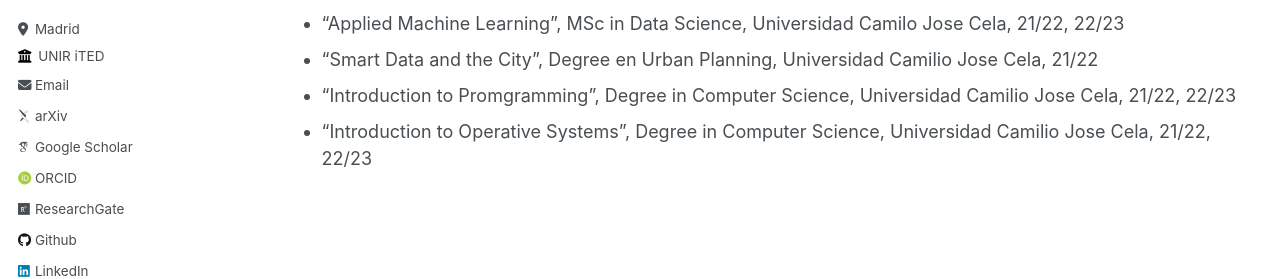
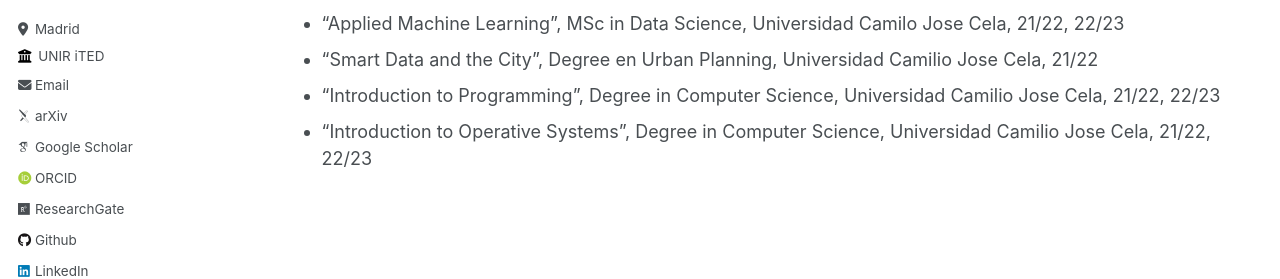
Before and after one commit to ENriqueFRiasM/enriquefriasm.github.io, a Jekyll site: the page built from _pages/teaching.md, in a window 1280 px wide and 944 px high. Shown: the part 347-626 px from the top of the window. Built offline with Jekyll 4.4.1, drawn with Linux system fonts in a browser that asks for light colours; some web fonts are replaced.

Commit message:
Update teaching.md

```diff
--- a/_pages/teaching.md
+++ b/_pages/teaching.md
@@ -14,5 +14,5 @@ author_profile: true
 * "Introduction to Temporal Series Analysis", MSc in Data Science, Universidad Camilio Jose Cela, 21/22, 22/23
 * "Applied Machine Learning", MSc in Data Science, Universidad Camilo Jose Cela, 21/22, 22/23
 * "Smart Data and the City", Degree en Urban Planning, Universidad Camilio Jose Cela, 21/22
-* "Introduction to Promgramming", Degree in Computer Science, Universidad Camilio Jose Cela, 21/22, 22/23
+* "Introduction to Programming", Degree in Computer Science, Universidad Camilio Jose Cela, 21/22, 22/23
 * "Introduction to Operative Systems", Degree in Computer Science, Universidad Camilio Jose Cela, 21/22, 22/23
```
